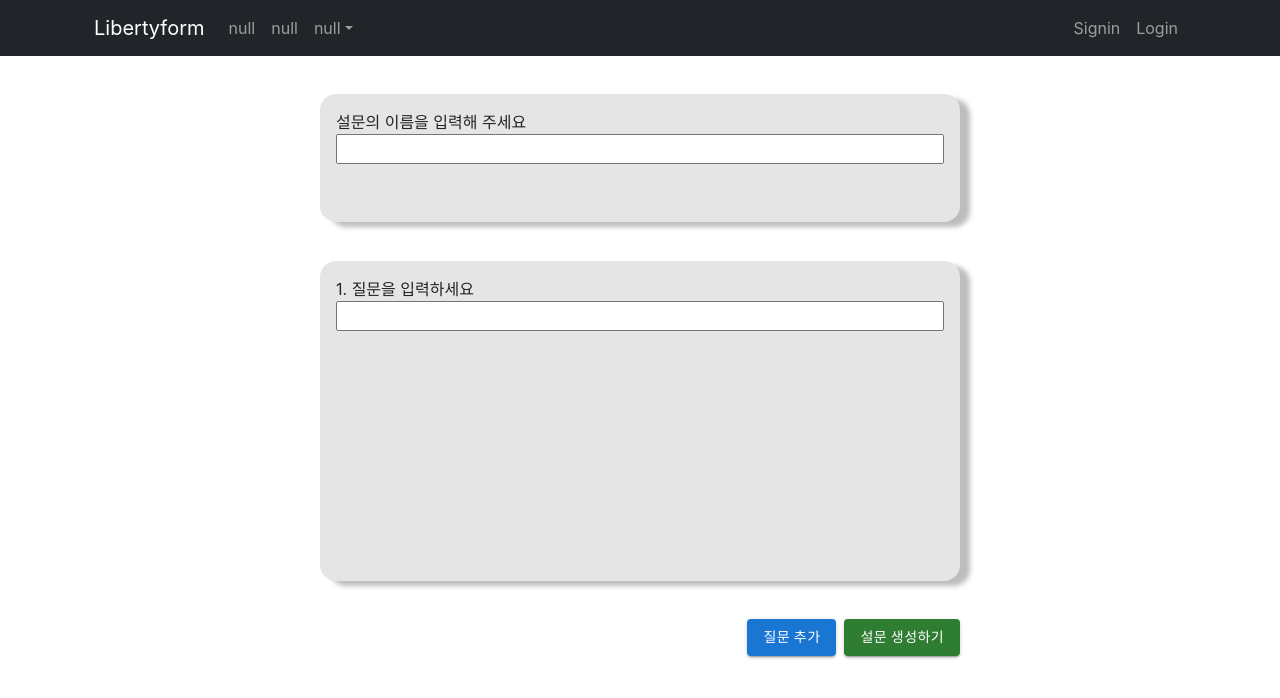
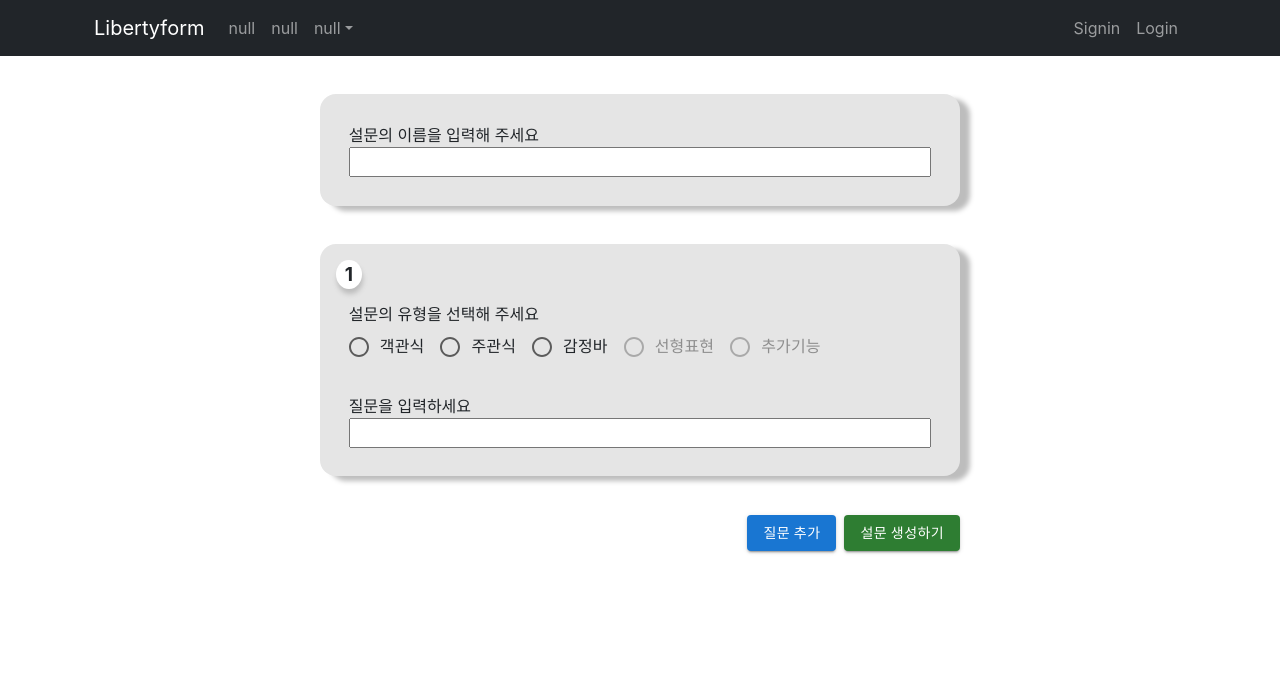
Before and after one commit to Gachon-Kakao-Enterprise-Group-7/libertyForm-WEB, a React (Create React App) app: page /mksurvey in a window 1280 px wide. Shown: the top 698 px of the page. Built offline with nearby package versions, Linux system fonts and the light colour scheme.

Commit message:
TN7-13 [FEAT] 설문 생성 기능 중  설문 타입 선택 구현

```diff
--- a/package.json
+++ b/package.json
@@ -5,6 +5,7 @@
   "dependencies": {
     "@emotion/react": "^11.10.4",
     "@emotion/styled": "^11.10.4",
+    "@mui/icons-material": "^5.10.6",
     "@mui/material": "^5.10.7",
     "@testing-library/jest-dom": "^5.16.5",
     "@testing-library/react": "^13.4.0",
--- a/src/components/Main.js
+++ b/src/components/Main.js
@@ -21,7 +21,7 @@ const Backgrounddiv = styled.div` // styled components를 사용하여 div를
 const Spacingdiv = styled.div`
     width: 80%;
     height: 20vw;
-    margin: 1px 2px 3px 4px;
+    margin: auto;
 `
 
 const Bodydiv = styled.div`
--- a/src/components/Mksurvey.js
+++ b/src/components/Mksurvey.js
@@ -1,27 +1,29 @@
 import React, { useRef, useState } from 'react';
 import styled from 'styled-components';
 import { useDispatch, useSelector } from 'react-redux';
-import Button from '@mui/material/Button';
 
-const TitleDiv = styled.div`
+// mui import
+import { Button } from '@mui/material';
+import Radio from '@mui/material/Radio';
+import RadioGroup from '@mui/material/RadioGroup';
+import FormControlLabel from '@mui/material/FormControlLabel';
+import FormControl from '@mui/material/FormControl';
+
+const BlockDiv = styled.div`
     background-color: #e5e5e5;
     margin: auto;
     margin-top: 3vw;
     padding: 1rem;
     width: 50vw;
-    height: 10vw;
     border-radius: 1rem;
     box-shadow: 10px 5px 5px #bdbdbd;
+    overflow:hidden; // overflow, height : div안의 컨텐츠의 크기에 따라 height를 조절
+	height:auto;
 `
 const ItemDiv = styled.div`
-    background-color: #e5e5e5;
-    margin: auto;
-    margin-top: 3vw;
-    padding: 1rem;
-    width: 50vw;
-    height: 25vw;
-    border-radius: 1rem;
-    box-shadow: 10px 5px 5px #bdbdbd;
+    overflow:hidden; // overflow, height : div안의 컨텐츠의 크기에 따라 height를 조절
+	height:auto;
+    padding: 1vw;
 `
 const FuncDiv = styled.div`
     width: 50vw;
@@ -29,12 +31,25 @@ const FuncDiv = styled.div`
     text-align: right;
 
 `
+const NumberingDiv = styled.div`
+    background-color: #ffffff;
+    width: 2vw;
+    text-align: center;
+    border-radius: 50%;
+    font-size: 1.5vw;
+    font-weight: bold;
+    box-shadow: 1px 5px 5px #bdbdbd;
+`
+
+
+
 
 function Mksurvey() { // Make Survey
 
+
     const [title, setTitle] = useState('') // 설문 이름에 대한 useState
     const [survey, setSurvey] = useState([{ id: 0, q: '', type: '' }]) // 현재 만들고 있는 survey에 대한 정보를 담고있음
-
+    console.log(survey)
     const id = useRef(1) // servey 문제마다 id값을 주기 위함
     const state = useSelector((state) => state.survey)
     const dispatch = useDispatch()
@@ -48,18 +63,53 @@ function Mksurvey() { // Make Survey
     const onSummit = () => {
         dispatch({ type: 'SURVEYSUMMIT', survey: survey, title: title })
     }
+
+
     return (
         <>
-            <TitleDiv>
-                설문의 이름을 입력해 주세요
-                <input style={{ width: '100%' }} onChange={(e) => { setTitle(e.target.value) }}></input>
-            </TitleDiv>
+            {/* 설문 상단에서 설문 이름 및 기본 정보 작성 부분 */}
+            <BlockDiv>
+                <ItemDiv>
+                    설문의 이름을 입력해 주세요
+                    <input style={{ width: '100%' }} onChange={(e) => { setTitle(e.target.value) }}></input>
+                </ItemDiv>
+            </BlockDiv>
 
+            {/* 설문 항목 부분 */}
             {survey.map((item, index) => ( // survey의 개수에 따라 ItemDiv를 보여준다.
-                <ItemDiv key={index}>
-                    {index + 1}. 질문을 입력하세요<input data-id={index} style={{ width: '100%' }} onChange={onChange}></input>
-                </ItemDiv>
+                <BlockDiv key={index}>
+                    <NumberingDiv>
+                        {index + 1}
+                    </NumberingDiv>
+                    <ItemDiv>
+                        설문의 유형을 선택해 주세요<br />
+                        <FormControl>
+                            <RadioGroup
+                                row
+                                aria-labelledby="demo-row-radio-buttons-group-label"
+                                name="row-radio-buttons-group"
+                            >
+                                <FormControlLabel value="multi_choice" control={<Radio />} label=" 객관식" onClick={(e) => {
+                                    setSurvey(survey.map((item) => item.id === index ? { ...item, type: 'multi_choice' } : item)) // 객관식 버튼을 눌렀을때 setsurvey를 통해 survey의 type을 변경한다
+                                }} />
+                                <FormControlLabel value="subjective" control={<Radio />} label="주관식" onClick={(e) => {
+                                    setSurvey(survey.map((item) => item.id === index ? { ...item, type: 'subjective' } : item)) // 객관식 버튼을 눌렀을때 setsurvey를 통해 survey의 type을 변경한다
+                                }} />
+                                <FormControlLabel value="scroll" control={<Radio />} label=" 감정바" onClick={(e) => {
+                                    setSurvey(survey.map((item) => item.id === index ? { ...item, type: 'scroll' } : item)) // 객관식 버튼을 눌렀을때 setsurvey를 통해 survey의 type을 변경한다
+                                }} />
+                                <FormControlLabel value="other" control={<Radio />} label="선형표현" disabled />
+                                <FormControlLabel value="other" control={<Radio />} label="추가기능" disabled />
+                            </RadioGroup>
+                        </FormControl>
+                    </ItemDiv>
+                    <ItemDiv>
+                        질문을 입력하세요<input data-id={index} style={{ width: '100%' }} onChange={onChange}></input>
+                    </ItemDiv>
+                </BlockDiv>
             ))}
+
+            {/* 설문 등록 및 설문 기능 핸들링 부분 */}
             <FuncDiv>
                 <Button style={{ marginRight: '0.5rem' }} variant="contained" onClick={() => { setSurvey([...survey, { id: id.current, q: '', type: '' }]); id.current += 1 }}>질문 추가</Button>
                 {/* 버튼을 누르면 setSurvey 함수를 통해서 질문을 추가해준다 */}
```
Also changed, not shown: 1 other file (tests, documents, lock files or other folders).
